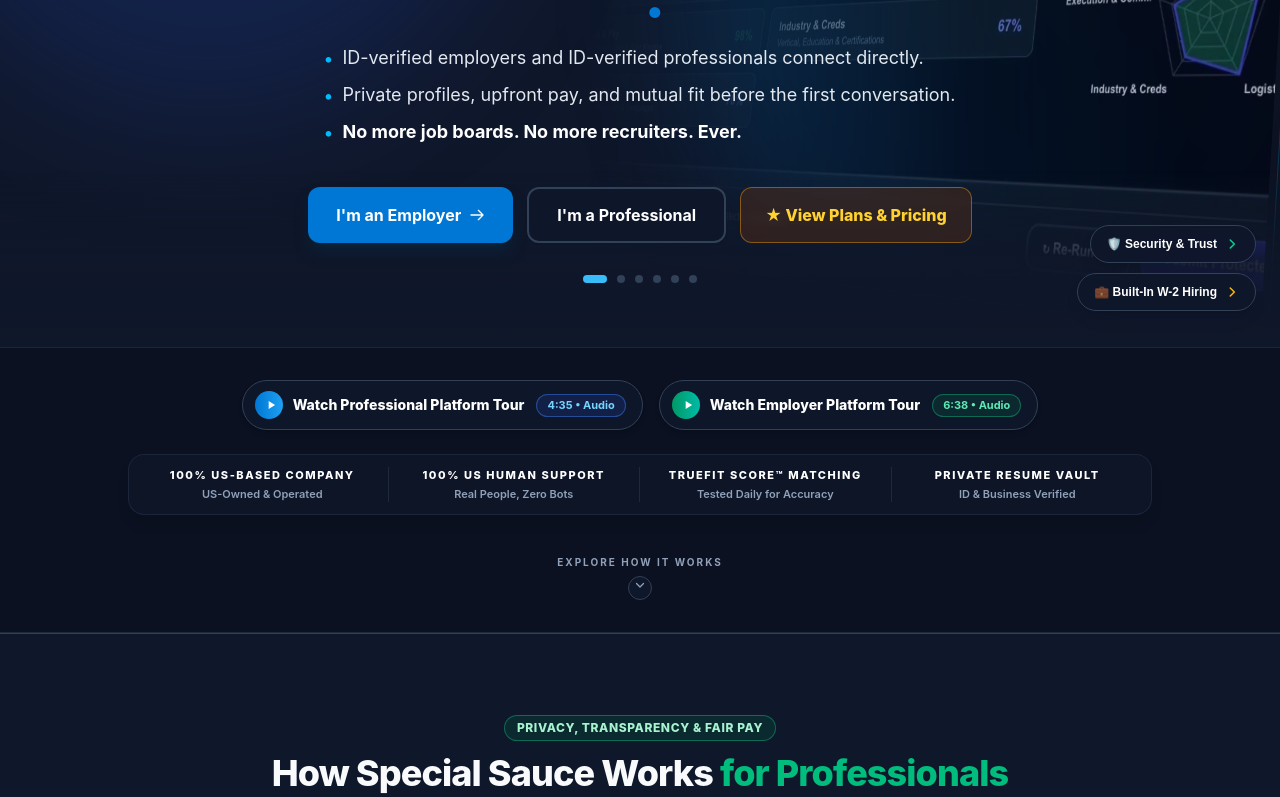
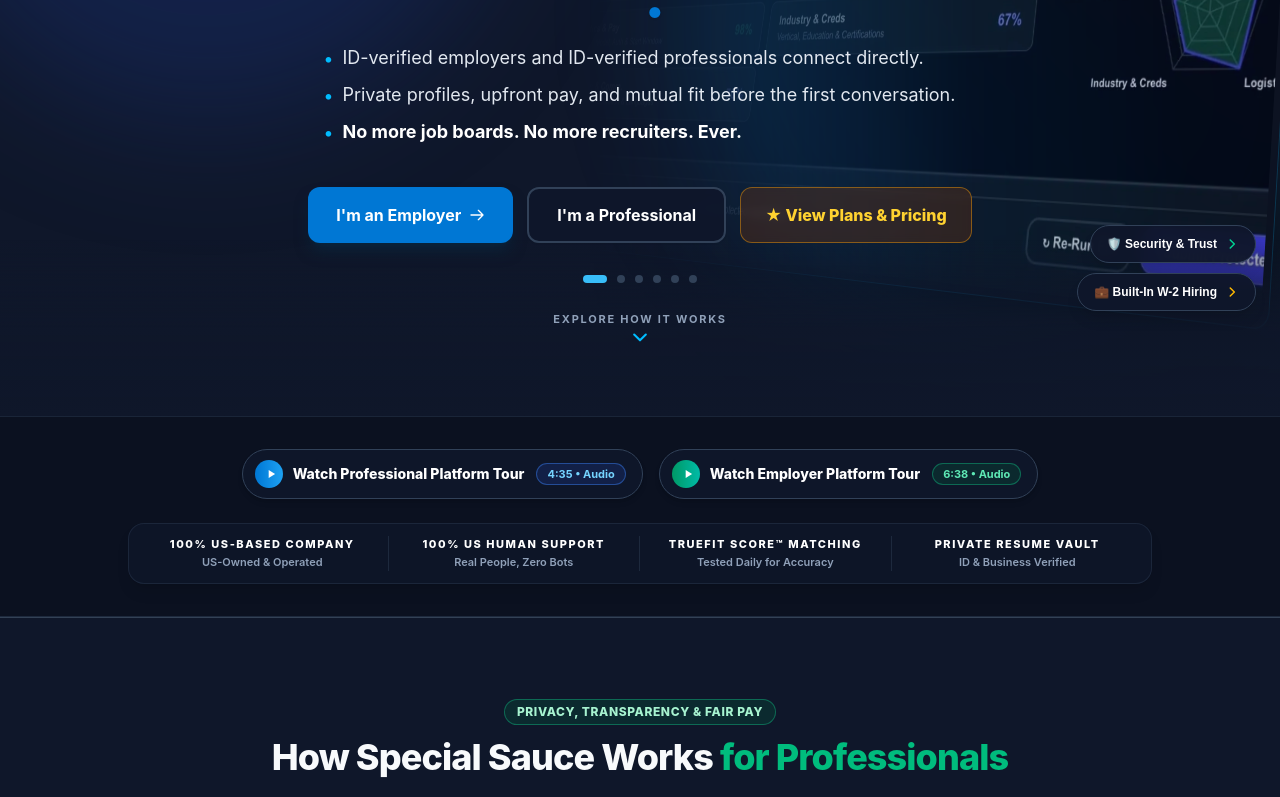
Before and after one commit to SpecialSauceIO/secure-job-board, a Next.js app: page / in a window 1280 px wide. Shown: the part 393-1190 px from the top of the page. Built offline with nearby package versions, Linux system fonts and the light colour scheme; no server answers.

Commit message:
Restore hero scroll-down indicator and remove duplicate button below trust strip

```diff
--- a/src/app/page.tsx
+++ b/src/app/page.tsx
@@ -477,6 +477,31 @@ export default function LandingPage() {
               aria-label="View Explorer Mode slide"
             />
           </div>
+
+          {/* Scroll Down Indicator */}
+          <button
+            type="button"
+            onClick={scrollToHowItWorks}
+            aria-label="Explore how it works"
+            className="group mt-7 inline-flex flex-col items-center gap-1 text-slate-400 hover:text-sky-300 transition-colors cursor-pointer relative z-20"
+          >
+            <span className="text-[11px] font-bold uppercase tracking-[0.16em]">
+              Explore How It Works
+            </span>
+            <svg
+              className="w-5 h-5 animate-bounce text-sky-400 group-hover:text-sky-300"
+              fill="none"
+              stroke="currentColor"
+              viewBox="0 0 24 24"
+            >
+              <path
+                strokeLinecap="round"
+                strokeLinejoin="round"
+                strokeWidth="2.5"
+                d="M19 9l-7 7-7-7"
+              />
+            </svg>
+          </button>
         </div>
       </section>
 
@@ -563,31 +588,6 @@ export default function LandingPage() {
               </div>
             </div>
           </div>
-
-          <button
-            type="button"
-            onClick={scrollToHowItWorks}
-            className="mt-10 inline-flex flex-col items-center gap-1.5 text-slate-400 hover:text-sky-400 transition-colors group cursor-pointer z-20"
-          >
-            <span className="text-[10px] font-bold uppercase tracking-[0.2em]">
-              Explore How It Works
-            </span>
-            <span className="w-6 h-6 rounded-full border border-slate-700 bg-slate-900 shadow-2xs flex items-center justify-center group-hover:border-sky-400 transition-all">
-              <svg
-                className="w-3 h-3 animate-bounce text-slate-400 group-hover:text-sky-400"
-                fill="none"
-                stroke="currentColor"
-                viewBox="0 0 24 24"
-              >
-                <path
-                  strokeLinecap="round"
-                  strokeLinejoin="round"
-                  strokeWidth="2.5"
-                  d="M19 9l-7 7-7-7"
-                />
-              </svg>
-            </span>
-          </button>
         </div>
       </section>
 
```
